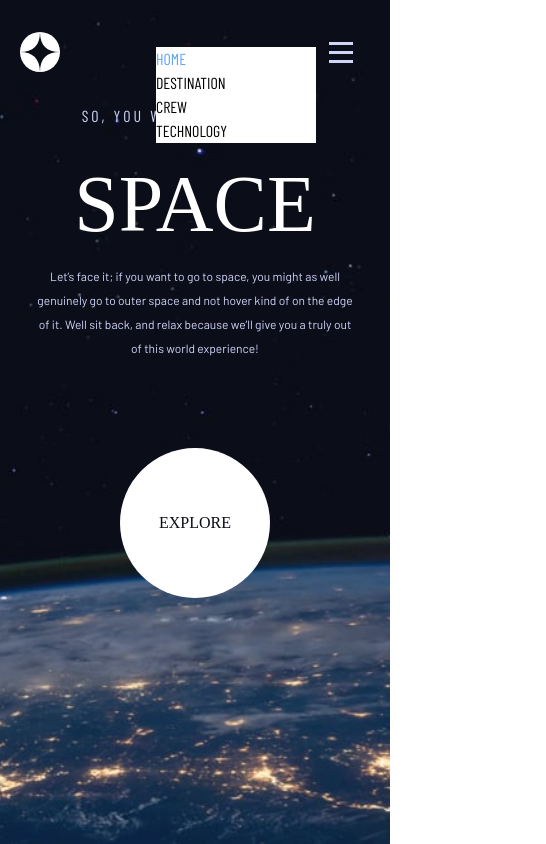
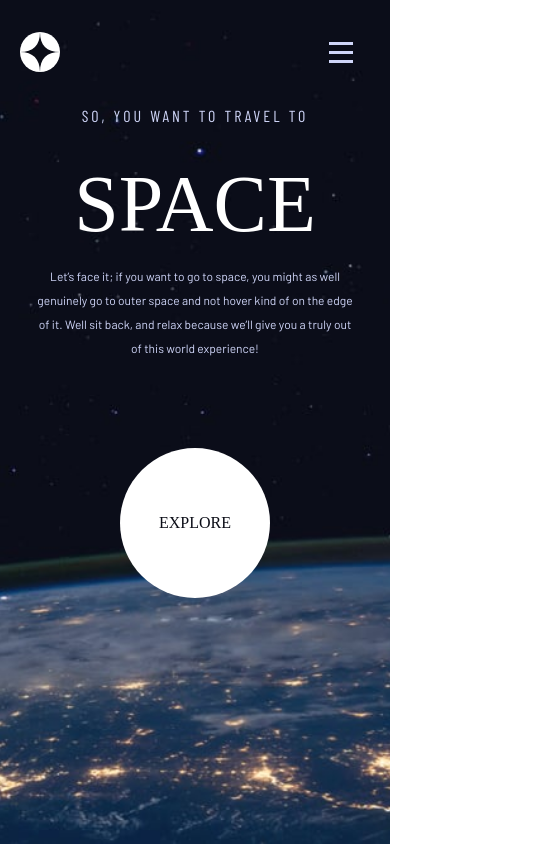
Before and after one commit to Agyanim/space-tourism-website, a React (Vite) app: page / in a window 390 px wide. Shown: the whole page, 546 px wide, since content can reach past the window. Built offline with nearby package versions, Linux system fonts and the light colour scheme; a web font is replaced by a local one.

Commit message:
mobile view

```diff
--- a/src/components/GlobalLayout.jsx
+++ b/src/components/GlobalLayout.jsx
@@ -47,7 +47,7 @@ const GlobalLayout = () => {
   });
 
   return (
-    <div className=" h-screen bg-slate-500">
+    <div className="relative h-screen bg-slate-500">
       <section className="flex justify-end absolute right-0 top-[2rem] md:top-0 lg:top-[2rem] z-20">
         <header className="flex w-[95Vw] items-center justify-between relative ml-0">
           {/* logo */}
@@ -69,11 +69,11 @@ const GlobalLayout = () => {
         </header>
       </section>
 
-      <div className="w-full absolute z-20 right-[-40%] top-[15%] ">
+      <div className="w-full absolute z-20 ">
 {/* mobile view menu */}
 <div>
 
-<Menu/>
+{/* <Menu/> */}
 </div>
 </div>
       <Outlet/>
--- a/src/pages/Home.jsx
+++ b/src/pages/Home.jsx
@@ -3,7 +3,7 @@ import "../css/pages.css";
 const Home = () => {
   return (
     <>
-      <div className=" home-container absolute w-[100svw] h-screen">
+      <div className=" home-container absolute w-full h-screen">
         <section className="flex  justify-center items-center w-full relative mt-[23rem] md:mt-[27rem] lg:mt-[29rem]">
           <div className="flex flex-col  lg:gap-[5rem] lg:flex-row text-white absolute w-[100%] lg:w-[80%] justify-between items-center pb-[5%] top-[-18rem]">
             <section className="flex flex-col justify-center items-center mb-[5rem] md:mb-[1rem] lg:items-start lg:justify-start w-[95%]  lg:w-[62%] xl:w-[40%] p-2 mt-4 ">
```
